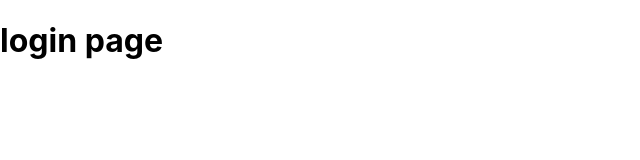
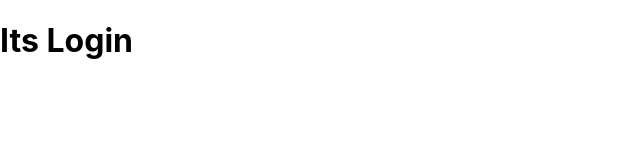
Before and after one commit to ChewanRai1/ReactClass, a React (Create React App) app: page /login in a window 1280 px wide. Shown: the top 160 px of the page, without its empty margins (0-640 px from the left). Built offline with nearby package versions, Linux system fonts and the light colour scheme.

Commit message:
creating separate login and register page also

```diff
--- a/src/App.js
+++ b/src/App.js
@@ -5,14 +5,18 @@ import {BrowserRouter as Router,
 Routes,
 Route}from 'react-router-dom'
 import Homepage from './homepage/Homepage';
+import Login from './login/Login';
+import Register from './register/Register';
 
 function App() {
   return (
     <Router>
       <Routes>
         <Route path = '/' element={<Homepage/>}/>
-        <Route path = '/register' element = {<h1>Register page</h1>} />
-        <Route path = '/login' element = {<h1>login page</h1>} />
+        <Route path = '/login' element={<Login/>}/>
+        <Route path = '/register' element={<Register/>}/>
+        {/* <Route path = '/register' element = {<h1>Register page</h1>} />
+        <Route path = '/login' element = {<h1>login page</h1>} /> */}
       </Routes>
     </Router>
 
--- /dev/null
+++ b/src/login/Login.jsx
@@ -0,0 +1,11 @@
+import React from 'react'
+
+const Login = () => {
+  return (
+    <div>
+      <h1>Its Login</h1>
+    </div>
+  );
+}
+
+export default Login;
--- /dev/null
+++ b/src/register/Register.jsx
@@ -0,0 +1,11 @@
+import React from 'react'
+
+const Register = () => {
+  return (
+    <div>
+      <h1>Its Register</h1>
+    </div>
+  );
+}
+
+export default Register;
```
Also changed, not shown: note.txt.
